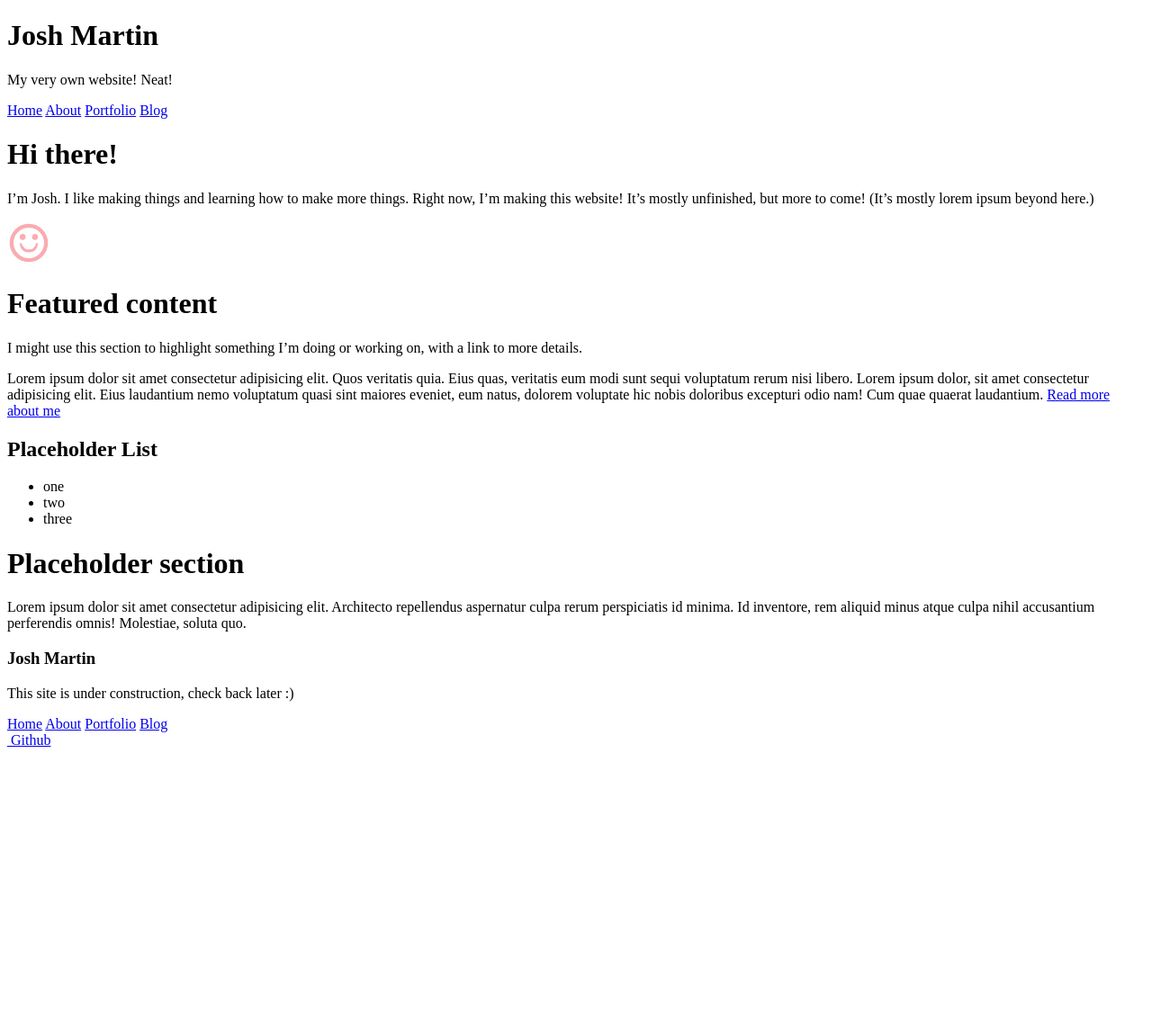
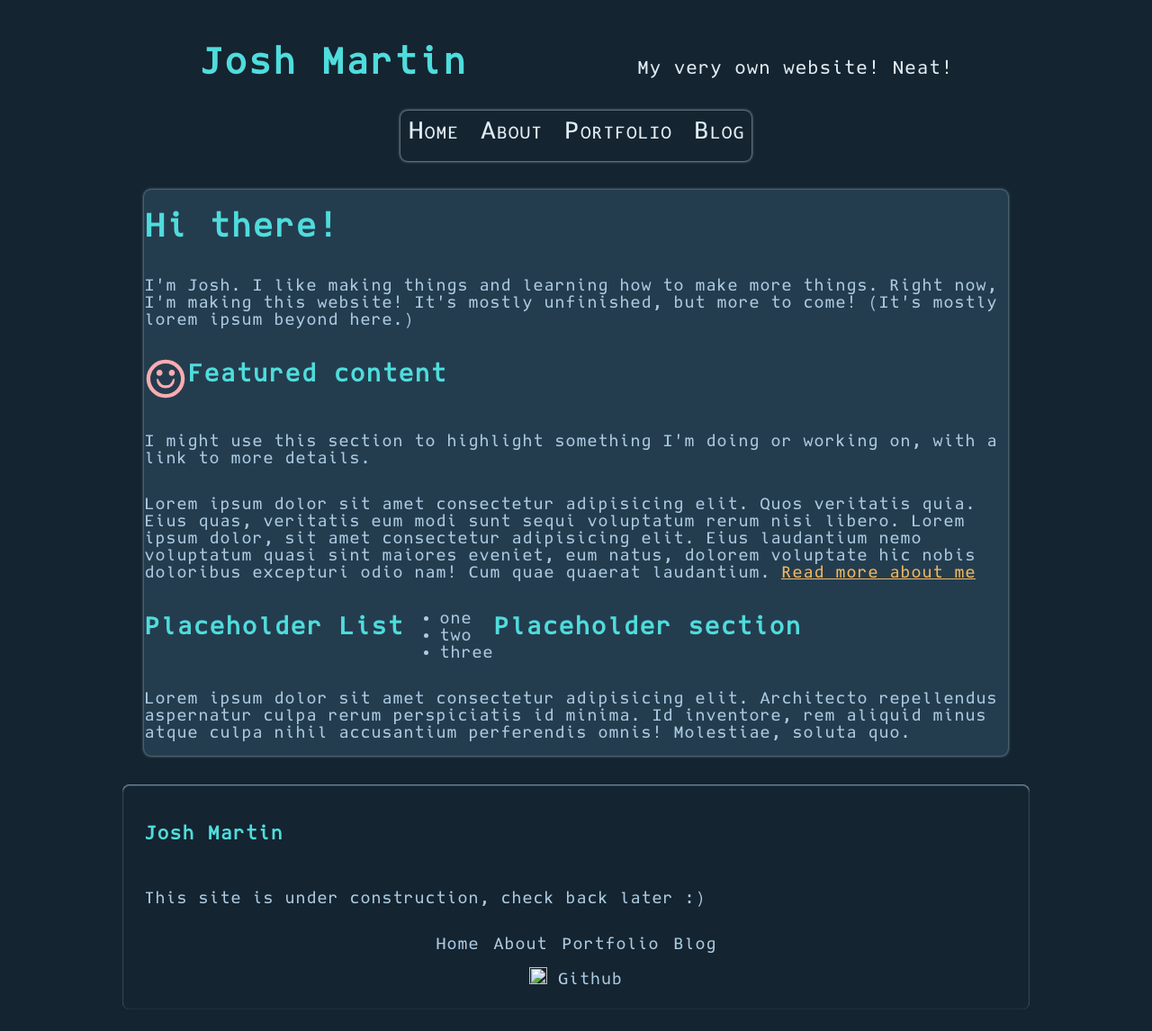
Before and after one commit to martinjosh92/martinjosh92.github.io, a Jekyll site: the page built from index.markdown, in a window 1280 px wide. Shown: the whole page at 90% size. Built offline with Jekyll 4.4.1, drawn with Linux system fonts in a browser that asks for light colours; our own code applies the rules of GitHub Pages for plain Markdown files; before the commit the page ends 900 px from its top, so only the background shows below that.

Commit message:
fix: styles and font are now applied properly

```diff
--- a/_includes/header.html
+++ b/_includes/header.html
@@ -1,5 +1,5 @@
-<header>
-    <h1 class="enter-stage-left">Josh Martin</div>
+<header class="header-content">
+    <h1 class="enter-stage-left">Josh Martin
     </h1>
     <p class="enter-stage-right">My very own website! Neat!</p>
 
--- a/_layouts/default.html
+++ b/_layouts/default.html
@@ -7,7 +7,7 @@
     <meta name="description" content="{{ page.description | default: site.description }}">
     <meta name="robots" content="index, follow">
     <link href="{{ '/assets/img/favicon.svg' | asset_url }}" rel="icon">
-    <link href= "{{ '/assets/css/style.css' | asset_url }}" rel="stylesheet">
+    <link href= "/assets/css/style.css" rel="stylesheet">
     <title>{{ page.title }}</title>
 
 </head>
--- a/_sass/main.scss
+++ b/_sass/main.scss
@@ -1,3 +1,4 @@
+
 /* Font-face me! */
 @font-face {
     /*
@@ -6,8 +7,8 @@
     */
 
     font-family: 'Codee Sans Mono';
-    src: url(asset_url: '/assets/fonts/CodeeSansMono-Regular.woff2') format('woff2'),
-    url(asset_url: '/assets/fonts/CodeeSansMono-Regular.woff') format('woff');
+    src: url('../fonts/CodeeSansMono-Regular.woff2') format('woff2'),
+    url('../fonts/CodeeSansMono-Regular.woff') format('woff');
 }
 
 /* Set color variables */
@@ -41,6 +42,8 @@
 }
 
 body {
+    /* Layout */
+    padding: 1rem;
     /* Typography */
     font-family:'Codee Sans Mono', 'Segoe UI', Verdana, sans-serif;
     background-color: var(--background);
@@ -66,7 +69,7 @@ dd {
     color: var(--brightBlue);
 }
 
-header {
+.header-content {
     /* Layout */
     max-width: 70rem;
     margin-left: auto;
--- a/assets/css/style.scss
+++ b/assets/css/style.scss
@@ -1 +1,3 @@
+---
+---
 @import "main";
--- a/index.markdown
+++ b/index.markdown
@@ -11,7 +11,7 @@ layout: default
 
 ![a smiley face](assets/img/smiley.svg)
 
-# Featured content
+## Featured content
 
 I might use this section to highlight something I'm doing or working on, with a link to more details.
 
@@ -28,5 +28,5 @@ quaerat laudantium.
 - two
 - three
 
-# Placeholder section
+## Placeholder section
 Lorem ipsum dolor sit amet consectetur adipisicing elit. Architecto repellendus aspernatur culpa rerum perspiciatis id minima. Id inventore, rem aliquid minus atque culpa nihil accusantium perferendis omnis! Molestiae, soluta quo.
```
Also changed, not shown: about.markdown (deleted, +0 -18 lines).
